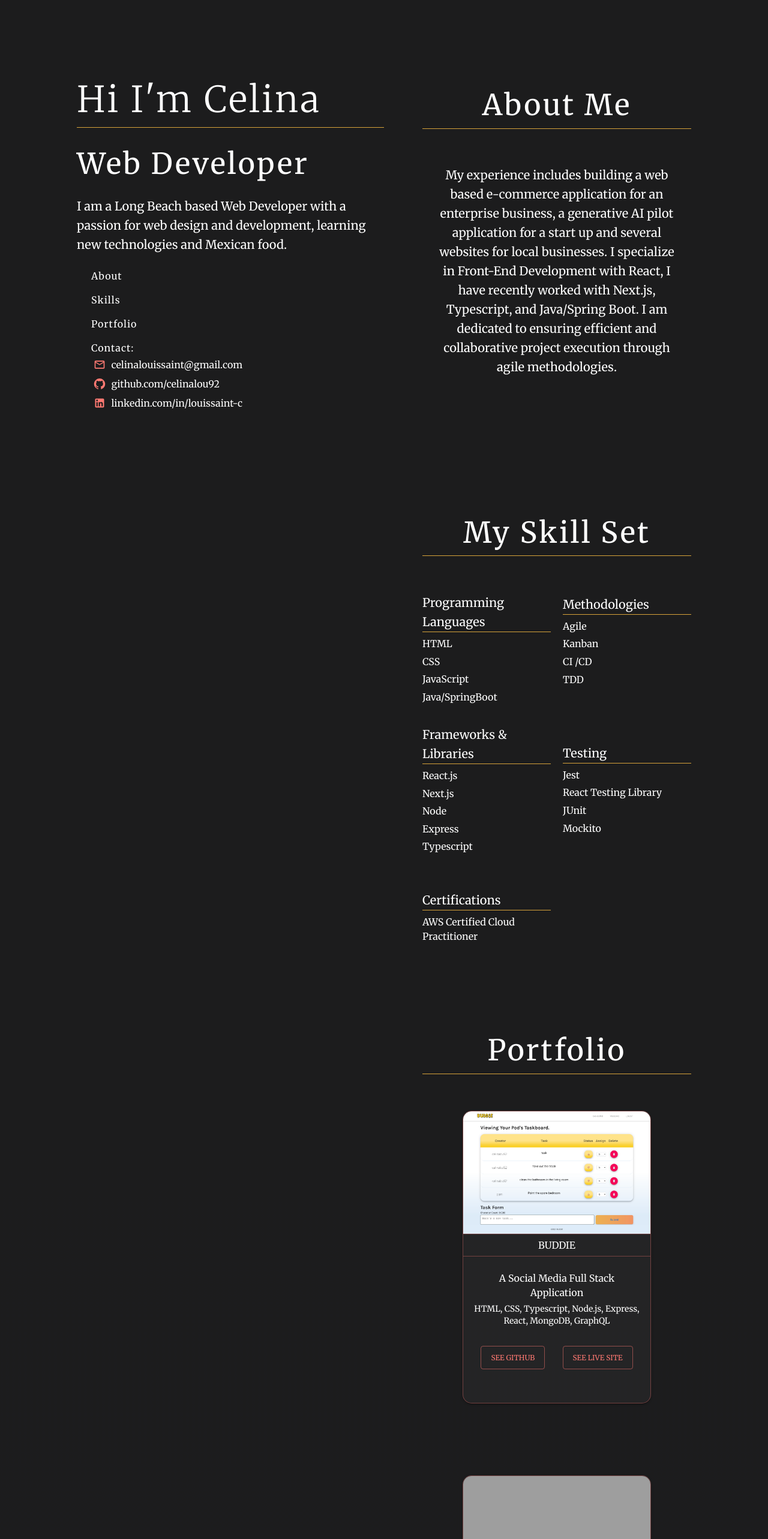
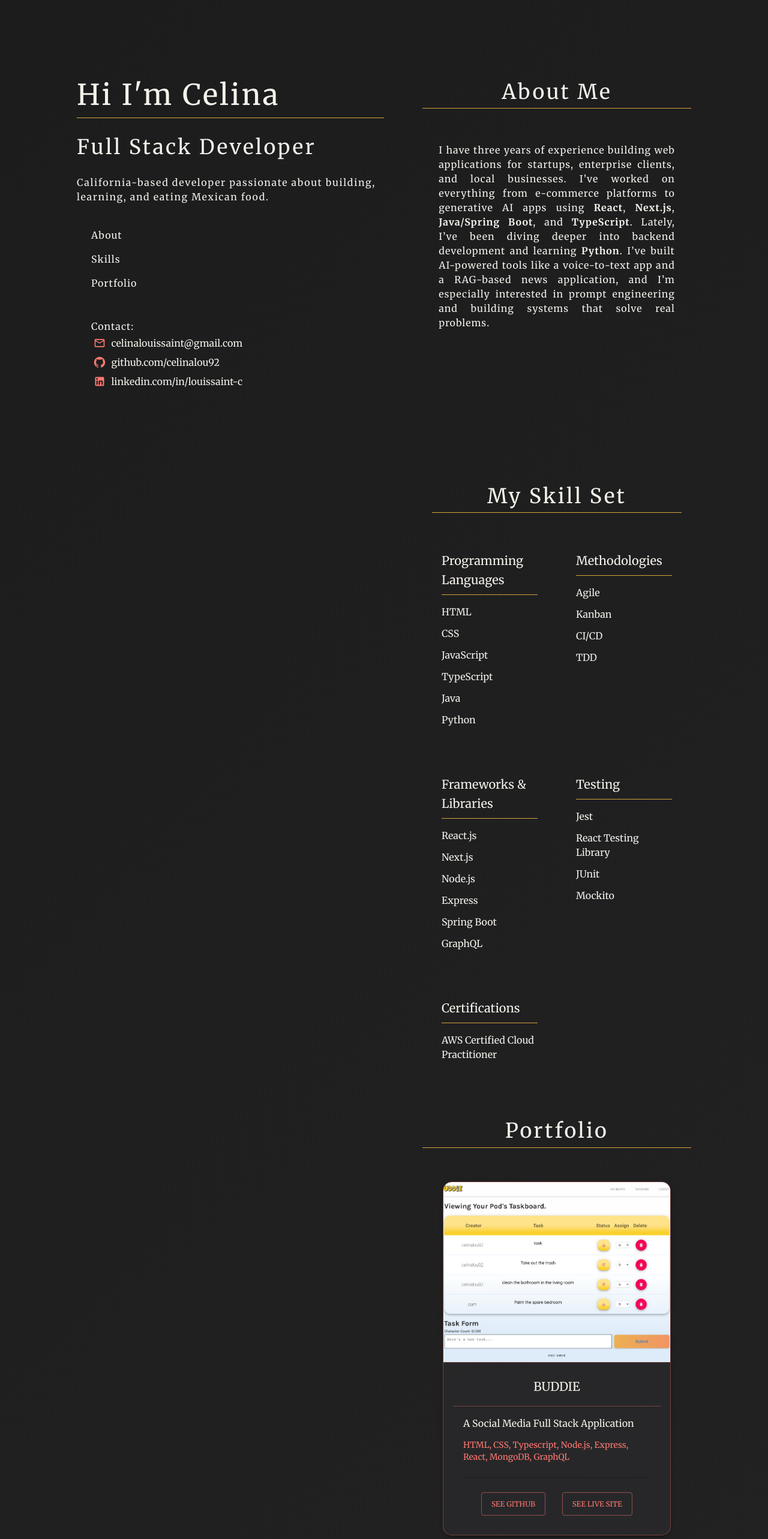
Before and after one commit to celinalou92/louissaint.me, a Next.js app: page / in a window 1280 px wide. Shown: the part 40-2606 px from the top of the page at 60% size. Built offline with nearby package versions, Linux system fonts and the light colour scheme; grey boxes are pictures that could not be loaded.

Commit message:
Refactor styles

```diff
--- a/app/components/AboutMe/AboutMe.tsx
+++ b/app/components/AboutMe/AboutMe.tsx
@@ -1,10 +1,10 @@
-import { Container, Stack, Typography } from "@mui/material";
+import { Stack, Typography } from "@mui/material";
 
 export const AboutMe = () => {
   return (
     <Stack
       id="about"
-      height="100vh"
+      height={{sm: "60vh", md:"100vh"}}
       display={"flex"}
       flexDirection={"column"}
       alignItems={"center"}
@@ -14,7 +14,7 @@ export const AboutMe = () => {
       <Stack>
         <Typography
           sx={{ letterSpacing: ".2rem", borderBottom: ".5px solid #D6A23A" }}
-          variant="h3"
+          variant="h4"
           lineHeight="1.6"
           gutterBottom
           textAlign="center"
@@ -22,18 +22,15 @@ export const AboutMe = () => {
           About Me
         </Typography>
         <Typography
+          sx={{ letterSpacing: ".06rem"}}
           padding="2rem 1.7rem"
-          variant="h6"
-          lineHeight="1.6"
-          textAlign="center"
+          fontSize={"1rem"}
+          textAlign="justify"
           paddingY={"10%"}
         >
-          My experience includes building a web based e-commerce application for
-          an enterprise business, a generative AI pilot application for a start
-          up and several websites for local businesses. I specialize in
-          Front-End Development with React, I have recently worked with Next.js,
-          Typescript, and Java/Spring Boot. I am dedicated to ensuring efficient
-          and collaborative project execution through agile methodologies.
+          I have three years of experience building web applications for startups, enterprise clients, and local businesses. I’ve worked on everything from e-commerce platforms to generative AI apps using <strong>React</strong>, <strong>Next.js</strong>, <strong>Java/Spring Boot</strong>, and <strong>TypeScript</strong>.
+
+          Lately, I’ve been diving deeper into backend development and learning <strong>Python</strong>. I’ve built AI-powered tools like a voice-to-text app and a RAG-based news application, and I’m especially interested in prompt engineering and building systems that solve real problems.
         </Typography>
       </Stack>
     </Stack>
--- a/app/components/Contact/Contact.tsx
+++ b/app/components/Contact/Contact.tsx
@@ -25,11 +25,11 @@ export const Contact = () => {
 
   const mobileContactStyles = {
     display: "flex",
-    justifyContent: "center",
+    justifyContent: "center"
   };
 
   return (
-    <Stack className="hover">
+    <Stack className="hover" paddingTop={{md:"2rem"}}>
       <Typography letterSpacing="1px" >Contact:</Typography>
       {contactData.map((contact) => (
         <Stack
--- a/app/components/Hero/Hero.tsx
+++ b/app/components/Hero/Hero.tsx
@@ -4,10 +4,11 @@ import { NavBar } from "../Nav/Nav";
 import { Contact } from "../Contact/Contact";
 
 export const Hero = () => {
-  const matches = useMediaQuery("(max-width: 900px)");
+  const isMobile = useMediaQuery("(max-width: 900px)");
 
   return (
     <Stack
+      paddingBottom={isMobile ? 8 : 1}
       sx={(theme) => ({
         [theme.breakpoints.down("md")]: {
           justifyContent: "center",
@@ -16,37 +17,43 @@ export const Hero = () => {
         },
       })}
     >
-      {matches && <Contact />}
-      <Stack>
+      {isMobile && <Contact />}
+      <Stack spacing={isMobile ? 3 : 2}
+        paddingBottom={isMobile ? "1rem" : "2rem"}
+      >
         <Typography
-          variant="h2"
+          variant={isMobile ? "h4" : "h3"}
           color="text.primary"
           sx={{
             letterSpacing: ".2rem",
             borderBottom: ".5px solid #D6A23A",
-            paddingY: "2%",
+            paddingY: isMobile ? "1rem" : "2%",
           }}
-          gutterBottom
+          gutterBottom={!isMobile}
         >
           Hi I&apos;m Celina
         </Typography>
         <Typography
-          variant="h3"
+          variant= "h4"
           color="text.primary"
-          sx={{ letterSpacing: ".2rem", paddingY: "2%" }}
-          gutterBottom
+          sx={{
+            letterSpacing: ".2rem",
+            paddingY: isMobile ? "0.5rem" : "2%"
+          }}
+          gutterBottom={!isMobile}
         >
-          Web Developer
+          Full Stack Developer
         </Typography>
         <Typography
-          variant="h6"
-          paragraph
+          variant="body1"
+          paragraph={!isMobile}
           sx={{
             height: "100%",
+            letterSpacing: ".1rem",
+            marginBottom: isMobile ? 1 : undefined,
           }}
         >
-          I am a Long Beach based Web Developer with a passion for web design
-          and development, learning new technologies and Mexican food.
+          California-based developer passionate about building, learning, and eating Mexican food.
         </Typography>
       </Stack>
       <NavBar />
--- a/app/components/Projects/Projects.tsx
+++ b/app/components/Projects/Projects.tsx
@@ -14,7 +14,7 @@ export const Projects = ({ projects }: { projects: Array<Project> }) => {
       <Stack className="sectionContainer">
         <Typography
           sx={{ letterSpacing: ".2rem", borderBottom: ".5px solid #D6A23A" }}
-          variant="h3"
+          variant="h4"
           lineHeight="1.6"
           gutterBottom
           textAlign="center"
--- a/app/components/SkillList/SkillsList.tsx
+++ b/app/components/SkillList/SkillsList.tsx
@@ -1,4 +1,4 @@
-import { Grid, Typography, Stack, Divider, Box } from "@mui/material";
+import { Grid, Typography, Stack, Box } from "@mui/material";
 import Skills from "@/types/Skills";
 import Skill from "@/types/Skill";
 
@@ -11,20 +11,41 @@ export const SkillList = ({ skillsListData }: { skillsListData: Skills }) => {
     testing,
   } = skillsListData.dev;
 
-  const { adobe, business } = skillsListData;
+  const skillCategories = [
+    {
+      title: "Programming Languages",
+      skills: programming_languages,
+    },
+    {
+      title: "Methodologies",
+      skills: methodologies,
+    },
+    {
+      title: "Frameworks & Libraries",
+      skills: frameworks_libraries,
+    },
+    {
+      title: "Testing",
+      skills: testing,
+    },
+    {
+      title: "Certifications",
+      skills: certifications,
+    },
+  ];
 
   return (
     <Stack
       id="skills"
-      display={"flex"}
-      flexDirection={"column"}
-      alignItems={"center"}
+      display="flex"
+      flexDirection="column"
+      alignItems="center"
       className="sectionContainer"
     >
-      <Stack>
+      <Box sx={{ width: "100%", maxWidth: 1200, px: 2 }}>
         <Typography
-          sx={{ letterSpacing: ".2rem", borderBottom: ".5px solid #D6A23A" }}
-          variant="h3"
+          sx={{ letterSpacing: ".2rem", borderBottom: ".5px solid #D6A23A", mb: 4 }}
+          variant="h4"
           lineHeight="1.6"
           gutterBottom
           textAlign="center"
@@ -33,120 +54,47 @@ export const SkillList = ({ skillsListData }: { skillsListData: Skills }) => {
         </Typography>
         <Grid
           container
-          display="flex"
-          flexDirection={{ sm: "column", md: "row" }}
-          alignItems={{ sm: "center", md: "center" }}
-          justifyContent="space-between"
-          spacing={2}
-          rowGap={5}
-          paddingY={"10%"}
+          spacing={4}
+          sx={{ py: 2 }}
         >
+          {skillCategories.map((category, index) => (
             <Grid
               item
-            display="flex"
-            flexDirection="column"
-            width={"230px"}
-            height={"180px"}
+              xs={12}
+              sm={6}
+              key={index}
+              sx={{ mb: 2 }}
+            >
+              <Box
+                sx={{
+                  height: "100%",
+                  p: 2,
+                  borderRadius: 1
+                }}
               >
                 <Typography
                   gutterBottom
                   variant="h6"
                   sx={{
                     borderBottom: ".5px solid #D6A23A",
+                    pb: 1,
+                    mb: 2,
                   }}
                 >
-              Programming Languages
+                  {category.title}
                 </Typography>
-            {programming_languages.map((pl: Skill) => (
-              <Typography key={pl.name} gutterBottom variant="body1">
-                {pl.name}
+                <Stack spacing={1.5}>
+                  {category.skills.map((skill: Skill) => (
+                    <Typography key={skill.name} variant="body1">
+                      {skill.name}
                     </Typography>
                   ))}
+                </Stack>
+              </Box>
             </Grid>
-          <Grid
-            item
-            display="flex"
-            flexDirection="column"
-            width={"230px"}
-          >
-            <Typography
-              gutterBottom
-              variant="h6"
-              sx={{
-                borderBottom: ".5px solid #D6A23A",
-              }}
-            >
-              Methodologies
-            </Typography>
-            {methodologies.map((m: Skill) => (
-              <Typography key={m.name} gutterBottom variant="body1">
-                {m.name}
-              </Typography>
           ))}
         </Grid>
-          <Grid
-            item
-            display="flex"
-            flexDirection="column"
-            width={"230px"}
-          >
-            <Typography
-              gutterBottom
-              variant="h6"
-              sx={{
-                borderBottom: ".5px solid #D6A23A",
-              }}
-            >
-              Frameworks & Libraries
-            </Typography>
-            {frameworks_libraries.map((fw: Skill) => (
-              <Typography key={fw.name} gutterBottom variant="body1">
-                {fw.name}
-              </Typography>
-            ))}
-          </Grid>
-          <Grid
-            item
-            display="flex"
-            flexDirection="column"
-            width={"230px"}
-          >
-            <Typography
-              gutterBottom
-              variant="h6"
-              sx={{
-                borderBottom: ".5px solid #D6A23A",
-              }}
-            >
-              Testing
-            </Typography>
-            {testing.map((t: Skill) => (
-              <Typography key={t.name} gutterBottom variant="body1">
-                {t.name}
-              </Typography>
-            ))}
-          </Grid>
-          <Grid
-            item
-            display="flex"
-            flexDirection="column"
-            width={"230px"}
-          >
-            <Typography
-              gutterBottom
-              variant="h6"
-              sx={{
-                borderBottom: ".5px solid #D6A23A",
-              }}
-            >
-              Certifications
-            </Typography>
-            <Typography gutterBottom variant="body1">
-              {certifications[0].name}
-            </Typography>
-          </Grid>
-        </Grid>
-      </Stack>
+      </Box>
     </Stack>
   );
 };
--- a/app/components/StyledCard/StyledCard.tsx
+++ b/app/components/StyledCard/StyledCard.tsx
@@ -1,54 +1,146 @@
-import { Card, CardMedia, CardContent, Typography, Stack } from "@mui/material";
+import {
+  Card,
+  CardMedia,
+  CardContent,
+  Typography,
+  Box,
+  Divider,
+  CardActions
+} from "@mui/material";
+import React, { ReactNode } from "react";
 
-import React, { ReactNode } from "react";
+interface StyledCardProps {
+  contentHeader: string;
+  contentText: string[];
+  cardMedia: string;
+  buttons: ReactNode[];
+  tags?: string[];
+}
 
 export default function StyledCard({
   contentHeader,
   contentText,
   cardMedia,
   buttons,
-}: {
-  contentHeader: string;
-  contentText: string[];
-  cardMedia: string;
-  buttons: ReactNode[];
-}) {
+  tags = []
+}: StyledCardProps) {
   return (
     <Card
-      elevation={2}
+      elevation={3}
       sx={{
-        width: "70%",
+        width: { xs: "100%", sm: "85%" },
+        maxWidth: "800px",
         border: "1px solid #ff79725c",
         borderRadius: "15px",
-        textAlign: "center",
+        transition: "transform 0.3s, box-shadow 0.3s",
+        overflow: "hidden",
+        "&:hover": {
+          transform: "translateY(-8px)",
+          boxShadow: "0 12px 20px rgba(0, 0, 0, 0.1)"
+        }
       }}
     >
-      <CardMedia component="img" height="50%" image={cardMedia} />
-
+      <CardMedia
+        component="img"
+        image={cardMedia}
+        alt={contentHeader}
+        sx={{
+          height: { xs: 200, sm: 250, md: 300 },
+          objectFit: "cover",
+          objectPosition: "center"
+        }}
+      />
       <CardContent
         sx={{
-          padding: "2% 0",
+          padding: { xs: "16px 12px", sm: "24px 16px" },
           borderTop: "1px solid #ff79725c",
         }}
       >
-        <Stack rowGap={3}>
-          <Stack sx={{ borderBottom: "1px solid #ff79725c" }}>
-            <Typography textTransform={"uppercase"} width={"100%"} gutterBottom variant="body1">
-              {contentHeader}
+        <Box
+          sx={{
+            pb: 2,
+            mb: 2,
+            borderBottom: "1px solid #ff79725c"
+          }}
+        >
+          <Typography
+            textTransform="uppercase"
+            variant="h6"
+            fontWeight="medium"
+            align="center"
+          >
+            {contentHeader}
+          </Typography>
+          {tags.length > 0 && (
+            <Box
+              sx={{
+                display: "flex",
+                flexWrap: "wrap",
+                gap: 1,
+                justifyContent: "center",
+                mt: 1.5
+              }}
+            >
+              {tags.map((tag, index) => (
+                <Box
+                  key={index}
+                  sx={{
+                    bgcolor: "rgba(255, 121, 114, 0.1)",
+                    color: "#ff7972",
+                    fontSize: "0.75rem",
+                    px: 1.5,
+                    py: 0.5,
+                    borderRadius: "12px",
+                  }}
+                >
+                  {tag}
+                </Box>
+              ))}
+            </Box>
+          )}
+        </Box>
+        <Box sx={{ px: { xs: "3%", sm: "5%" }, mb: 3 }}>
+          <Typography
+            variant="body1"
+            gutterBottom
+            sx={{ lineHeight: 1.6 }}
+          >
+            {contentText[0]}
+          </Typography>
+
+          {contentText.length > 1 && (
+            <Typography
+              variant="body2"
+              color="text.secondary"
+              sx={{ mt: 1.5 }}
+            >
+              {contentText[1]}
             </Typography>
-          </Stack>
-          <Stack padding={"0 5%"}>
-            <Typography gutterBottom>{contentText[0]}</Typography>
-            <Typography variant="body2">{contentText[1]}</Typography>
-          </Stack>
-        </Stack>
-        <Stack
-          paddingY={4}
-          flexDirection={"row"}
-          justifyContent={"space-evenly"}
+          )}
+        </Box>
+        <Divider sx={{ mb: 2, mx: 2 }} />
+        <CardActions
+          sx={{
+            display: "flex",
+            flexDirection: { xs: "column", sm: "row" },
+            justifyContent: "center",
+            gap: 2,
+            px: 2,
+            py: 1
+          }}
         >
-          {buttons}
-        </Stack>
+          {buttons.map((button, index) => (
+            <Box key={index}
+            display={"flex"}
+            flexDirection={"row"}
+            justifyContent={"space-between"}
+            alignItems={"center"}
+            width={"80%"}
+            >
+              {button}
+            </Box>
+          ))}
+        </CardActions>
       </CardContent>
     </Card>
   );
--- a/app/components/ThemeRegistry/theme.ts
+++ b/app/components/ThemeRegistry/theme.ts
@@ -1,6 +1,5 @@
 import { Merriweather } from "next/font/google";
 import { createTheme } from "@mui/material/styles";
-import mangoWhite from "@/public/mango-matrix-white.png";
 
 
 const merriweather = Merriweather({
@@ -26,7 +25,7 @@ let theme = createTheme({
     },
     divider: "#1C1C1D",
     text: {
-      primary: "#fff",
+      primary: "rgb(245, 242, 235)",
       //peach
       secondary: "#FF7972"
     },
@@ -38,7 +37,17 @@ let theme = createTheme({
   },
   typography: {
     fontFamily: "merriweather",
-  }
+  },
+  components: {
+    MuiCssBaseline: {
+      styleOverrides: {
+        body: {
+          background: "linear-gradient(135deg, #1C1C1D 0%, #232324 85%, #2A2A2B 98%, #302F35 100%)",
+          minHeight: "100vh",
+        },
+      },
+    },
+  },
 });
 
 
--- a/app/data/skillListData.tsx
+++ b/app/data/skillListData.tsx
@@ -1,5 +1,3 @@
-import bootstrapShield from "@/public/icons/bootstrapShield.png";
-// import javascriptShield from "@/public/icons/javascriptShield.png";
 import Skills from "@/types/Skills";
 import illustratorLogo from '@/public/icons/illustratorLogo.png';
 import inDesignLogo from '@/public/icons/inDesignLogo.png';
@@ -9,89 +7,41 @@ import premeireProLogo from '@/public/icons/premeireProLogo.png';
 export const skillsListData: Skills = {
     dev: {
         certifications: [
-           {
-            name:  "AWS Certified Cloud Practitioner",
-            star: 5
-           }
+          { name: "AWS Certified Cloud Practitioner" }
         ],
         programming_languages: [
-            {
-                name: "HTML",
-                // image: htmlShield,
-                star: 5
-            },
-            {
-                name: "CSS",
-                // image: cssShield,
-                star: 4
-            },
-            {
-                name: "JavaScript",
-                // image: javascriptShield,
-                star: 4
-            },
-            {
-                name: "Java/SpringBoot",
-                // image: bootstrapShield,
-                star: 2
-            },
+          { name: "HTML" },
+          { name: "CSS" },
+          { name: "JavaScript" },
+          { name: "TypeScript" },
+          { name: "Java" },
+          { name: "Python" }
         ],
         frameworks_libraries: [
-            {
-                name: "React.js",
-                // image: bootstrapShield,
-                star: 4
-            },
-            {
-                name: "Next.js",
-                // image: bootstrapShield,
-                star: 4
-            },
-            {
-                name: "Node",
-                // image: bootstrapShield,
-                star: 4
-            },
-            {
-                name: "Express",
-                // image: bootstrapShield,
-                star: 4
-            },
-            {
-                name: "Typescript",
-                // image: bootstrapShield,
-                star: 4
-            },
+          { name: "React.js" },
+          { name: "Next.js" },
+          { name: "Node.js" },
+          { name: "Express" },
+          { name: "Spring Boot" },
+          { name: "GraphQL" }
         ],
         testing: [
-            {
-                name: "Jest"
-            },
-            {
-                name: "React Testing Library"
-            },
-            {
-                name: "JUnit"
-            },
-            {
-                name: "Mockito"
-            },
+          { name: "Jest" },
+          { name: "React Testing Library" },
+          { name: "JUnit" },
+          { name: "Mockito" }
         ],
         methodologies: [
-            {
-                name: "Agile"
-            },
-            {
-                name: "Kanban"
-            },
-            {
-                name: "CI /CD"
-            },
-            {
-                name: "TDD"
-            },
+          { name: "Agile" },
+          { name: "Kanban" },
+          { name: "CI/CD" },
+          { name: "TDD" }
+        ],
+        tools_platforms: [
+          { name: "Docker" },
+          { name: "Google Cloud Platform (GCP)" }
         ]
-    },
+      },
     adobe: [
         {
             name: "Photoshop",
--- a/app/globals.css
+++ b/app/globals.css
@@ -85,7 +85,7 @@ body {
 }
 
 body {
-  background: linear-gradient(180deg, #1C1C1D 50%, #1c1c1e 85%);
+  /* background: linear-gradient(180deg, #1C1C1D 50%, #1c1c1e 85%); */
 }
 
 a {
@@ -130,11 +130,6 @@ a:hover {
   width: 40%;
 }
 
-.sectionContainer {
-  width: 100%;
-  padding-top: 20%;
-}
-
 .navBar {
   display: flex;
   flex-direction:  row;
@@ -154,17 +149,12 @@ a:hover {
 /* Tablet and Smaller Desktop */
 @media (max-width: 900px) {
   .outer{
-    padding: 30% 10%;
-  }
-
-  #about{
-    margin: 30% 0;
+    padding: 20% 10%;
   }
 
   .asideContainer {
     position: static;
     width: 100%;
-    height: 80vh;
     justify-content: center;
   }
 
@@ -179,7 +169,9 @@ a:hover {
     right: 0;
     left: 0;
     padding: 1% 0;
-    background-color: #1C1C1D;
+    background: linear-gradient(135deg, #1C1C1D 0%, #232324 85%, #2A2A2B 98%, #302F35 100%);
+    backdrop-filter: blur(5px);
+    z-index: 100;
   }
 
   #Contact-link {
--- a/app/layout.tsx
+++ b/app/layout.tsx
@@ -6,7 +6,7 @@ import { Hero } from "./components/Hero/Hero";
 
 export const metadata: Metadata = {
   title: "Louissaint Portfolio",
-  description: "Celina Louissaint Web Developer Portfolio",
+  description: "Celina Louissaint Full Stack Developer Portfolio",
 };
 
 export default function RootLayout(props: { children: any }) {
@@ -18,7 +18,7 @@ export default function RootLayout(props: { children: any }) {
           <Stack id="home" className="asideContainer">
             <Hero />
           </Stack>
-          <Stack>{children}</Stack>
+          <Stack paddingBottom={"12rem"}>{children}</Stack>
         </body>
       </ThemeRegistry>
     </html>
--- a/app/page.tsx
+++ b/app/page.tsx
@@ -11,7 +11,7 @@ export default function Home() {
   });
 
   return (
-    <Stack>
+    <Stack spacing={5}>
       <AboutMe />
       <SkillList skillsListData={skillsListData} />
       <Projects projects={featuredProjects} />
--- a/types/Skills.ts
+++ b/types/Skills.ts
@@ -7,7 +7,8 @@ export interface Skills {
       programming_languages: Skill[],
       frameworks_libraries: Skill[]
       testing: Skill[],
-      methodologies: Skill[]
+      methodologies: Skill[],
+      tools_platforms: Skill[]
     };
     adobe: Skill[];
     business: Skill[]
```
Lines whose indentation alone changed are shown as unchanged.
